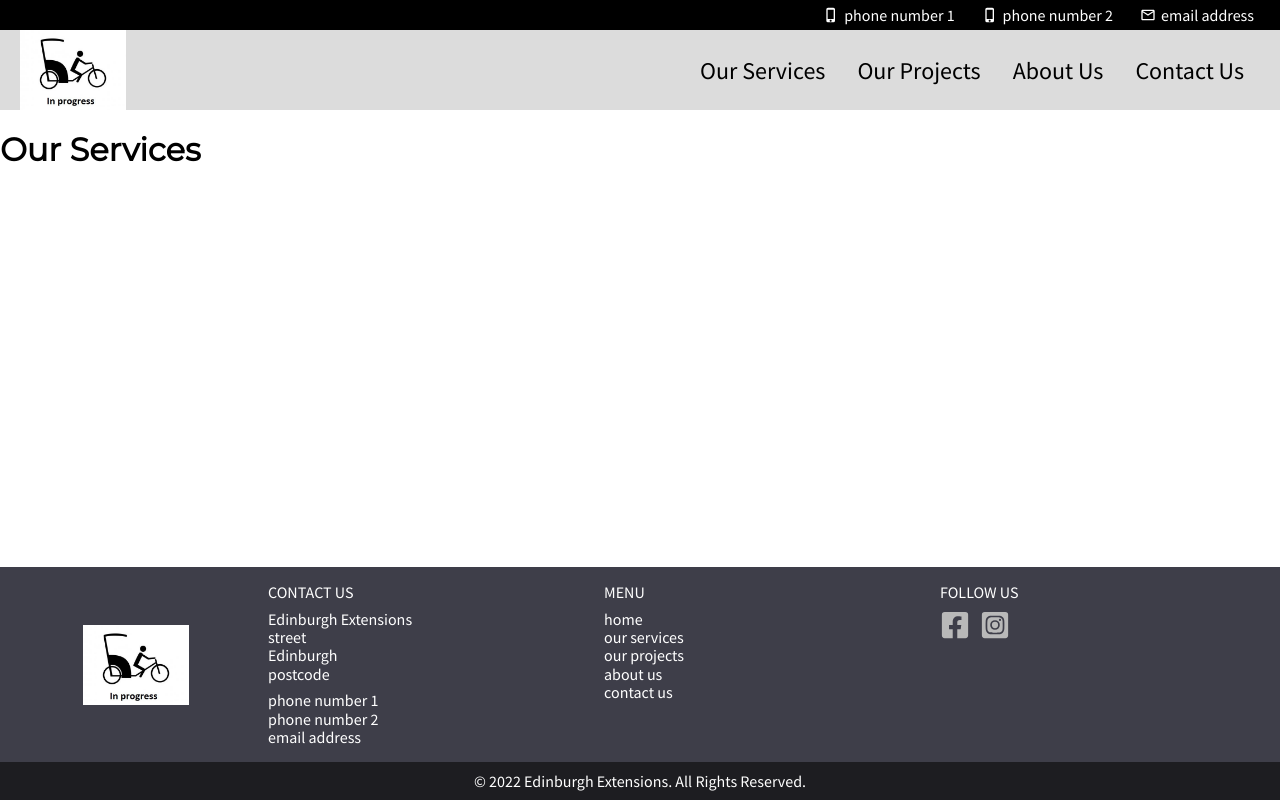
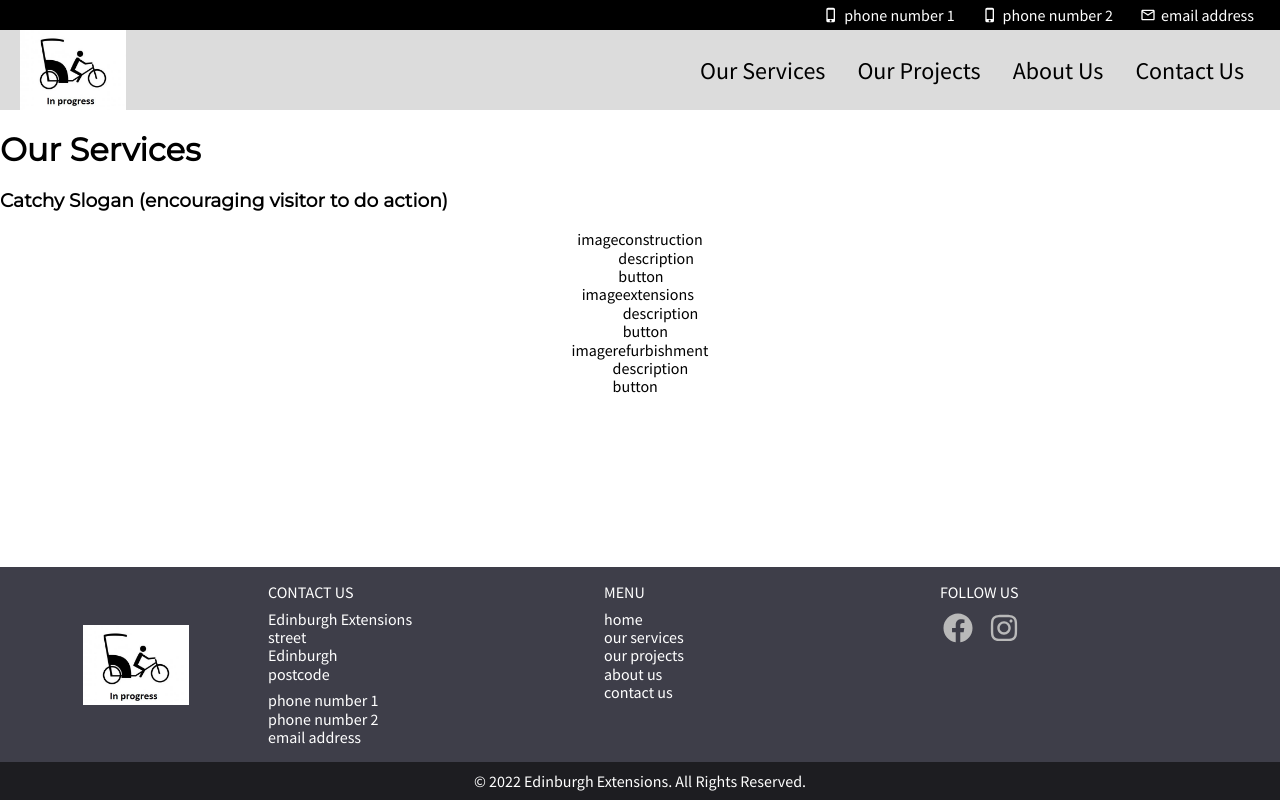
Before and after one commit to morival/edinburgh-extensions, a Gatsby site: page /services in a window 1280 px wide. Built offline with nearby package versions, Linux system fonts and the light colour scheme; Gatsby itself is replaced by a stand-in of ours.

Commit message:
added colours for social media icons on hover

```diff
--- a/gatsby-config.js
+++ b/gatsby-config.js
@@ -21,6 +21,9 @@ module.exports = {
       link_4: `about us`,
       link_5: `contact us`,
     },
+    services: [
+      `construction`, `extensions`, `refurbishment`
+    ],
     slogans: {
       slogan_home_1: `Catchy Slogan (building trust)`,
       slogan_home_2: `Catchy Slogan (encouraging visitor for action)`,
--- a/src/components/Footer.js
+++ b/src/components/Footer.js
@@ -1,8 +1,8 @@
 import React from 'react'
-import { AddressDetails, Contact, ContactDetails, CopyRights, Follow, FooterWrapper, Logo, MainFooter, Menu, SiteLink, SiteMap, SocialMediaList, Title } from '../elements';
+import { AddressDetails, Contact, ContactDetails, CopyRights, Follow, FooterWrapper, Logo, MainFooter, Menu, SiteLink, SiteMap, SocialMediaLink, SocialMediaList, Title } from '../elements';
 import { graphql, useStaticQuery } from 'gatsby';
 import { GatsbyImage, getImage } from "gatsby-plugin-image"
-import { FaFacebookSquare, FaInstagramSquare } from 'react-icons/fa';
+import { FaFacebook, FaInstagram } from 'react-icons/fa';
 
 
 export const Footer = () => {
@@ -78,8 +78,8 @@ export const Footer = () => {
                 <Follow>
                     <Title>follow us</Title>
                     <SocialMediaList>
-                        <a href={facebook} aria-label='Facebook'><FaFacebookSquare /></a>
-                        <a href={instagram} aria-label='Instagram'><FaInstagramSquare /></a>
+                        <SocialMediaLink href={facebook} aria-label='Facebook' color='#3b5998'><FaFacebook /></SocialMediaLink>
+                        <SocialMediaLink href={instagram} aria-label='Instagram' color='#c32aa3'><FaInstagram /></SocialMediaLink>
                     </SocialMediaList>
                 </Follow>
             </MainFooter>
--- /dev/null
+++ b/src/components/Service.js
@@ -0,0 +1,23 @@
+import React from 'react';
+import { ServiceDescription, ServiceImage, ServiceInfo, ServiceTitle, ServiceWrapper } from '../elements';
+
+
+export default function Service({ service, i }) {
+
+    const theme = {
+
+    }
+
+    const even = i%2 === 0
+    console.log(ServiceWrapper)
+    return (
+        <ServiceWrapper>
+            <ServiceImage>image</ServiceImage>
+            <ServiceInfo>
+                <ServiceTitle>{service}</ServiceTitle>
+                <ServiceDescription>description</ServiceDescription>
+                <div>button</div>
+            </ServiceInfo>
+        </ServiceWrapper>
+    )
+};
--- a/src/elements/FooterElements.js
+++ b/src/elements/FooterElements.js
@@ -74,17 +74,27 @@ export const SiteLink = styled(Link)`
 `;
 export const SiteMap = styled.div`
 `;
+export const SocialMediaLink = styled.a`
+    svg {
+        width: 30px;
+        height: 30px;
+        padding: 3px;
+        color: ${({ theme }) => theme.color.social_icons};
+    }
+    svg {
+        :hover {
+            color: ${props => props.color};
+            /* background: #ffffff; */
+        }
+    }
+`;
 export const SocialMediaList = styled.div`
     /* display: inline-grid;
     grid-template-columns: repeat(2, auto);
     grid-gap: 10px; */
     display: flex;
     column-gap: 10px;
-    svg {
-        width: 30px;
-        height: 30px;
-        color: ${({ theme }) => theme.color.social_icons}
-    }
+
 `;
 export const Title = styled.div`
     text-transform: uppercase;
--- /dev/null
+++ b/src/elements/ServiceElements.js
@@ -0,0 +1,19 @@
+import styled from 'styled-components';
+
+
+export const ServiceDescription = styled.div`
+
+`;
+export const ServiceImage = styled.div`
+
+`;
+export const ServiceInfo = styled.div`
+
+`;
+export const ServiceTitle = styled.div`
+
+`;
+export const ServiceWrapper = styled.div`
+    display: flex;
+    justify-content: center;
+`;
--- a/src/elements/index.js
+++ b/src/elements/index.js
@@ -3,4 +3,5 @@ export * from './FooterElements';
 export * from './HeaderElements';
 export * from './LayoutElements';
 export * from './NavbarElements';
+export * from './ServiceElements';
 export * from './ThemeElements';
--- a/src/pages/services.js
+++ b/src/pages/services.js
@@ -1,7 +1,40 @@
+import { graphql } from 'gatsby';
 import React from 'react'
+import { Container } from '../components'
+import Service from '../components/Service';
 
-export default function Services() {
+
+export default function Services({ data }) {
+
+    const slogan = data.site.siteMetadata.slogans.slogan_services;
+    const services = data.site.siteMetadata.services;
+
+    // console.log(services)
+
+    const serviceComponents = () =>
+        services.map((el, i) =>
+            <Service service={el} i={i} key={i} />
+        )
+
     return (
+        <Container>
             <h1>Our Services</h1>
+            <h3>{slogan}</h3>
+            {serviceComponents()}
+        </Container>
     )
 }
+
+
+export const query = graphql`
+query ServicesQuery {
+    site {
+      siteMetadata {
+        services
+        slogans {
+          slogan_services
+        }
+      }
+    }
+  }
+`;
```
Also changed, not shown: src/pages/index.js (+16 -16 lines).
